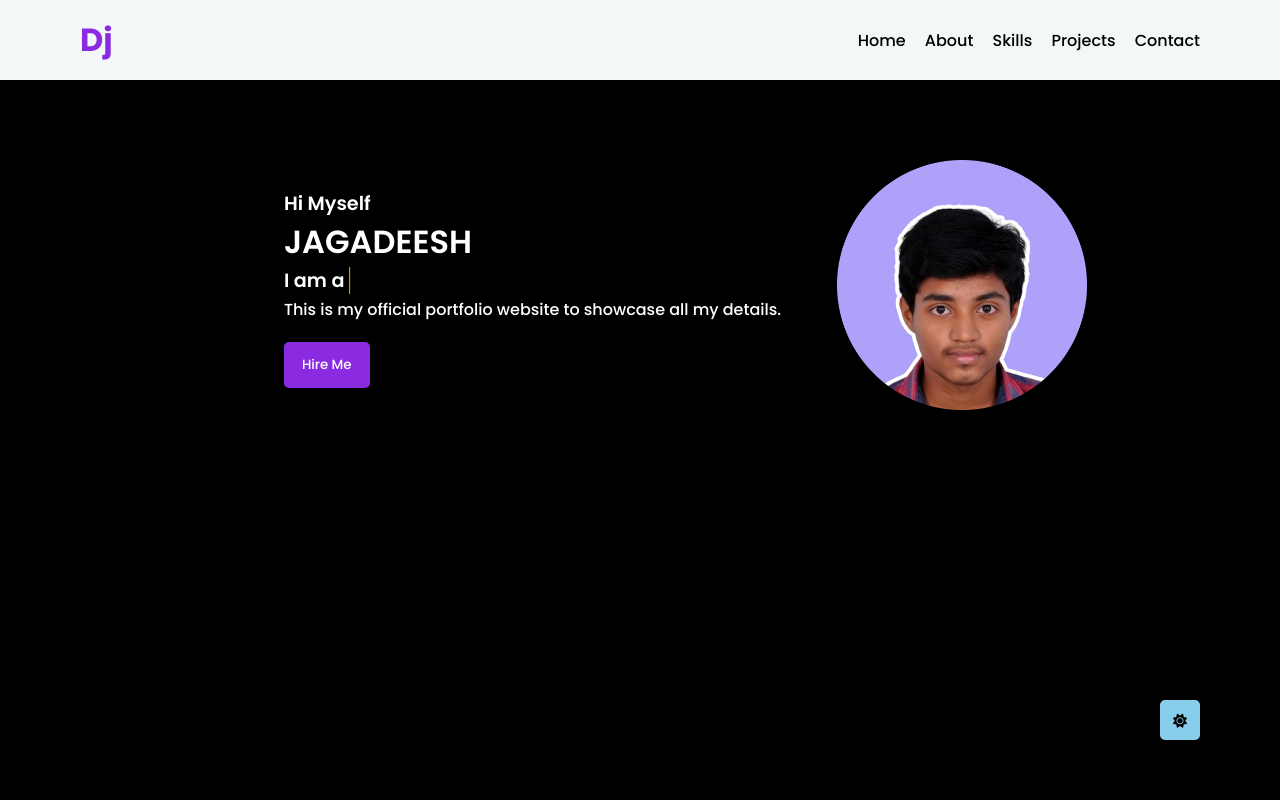
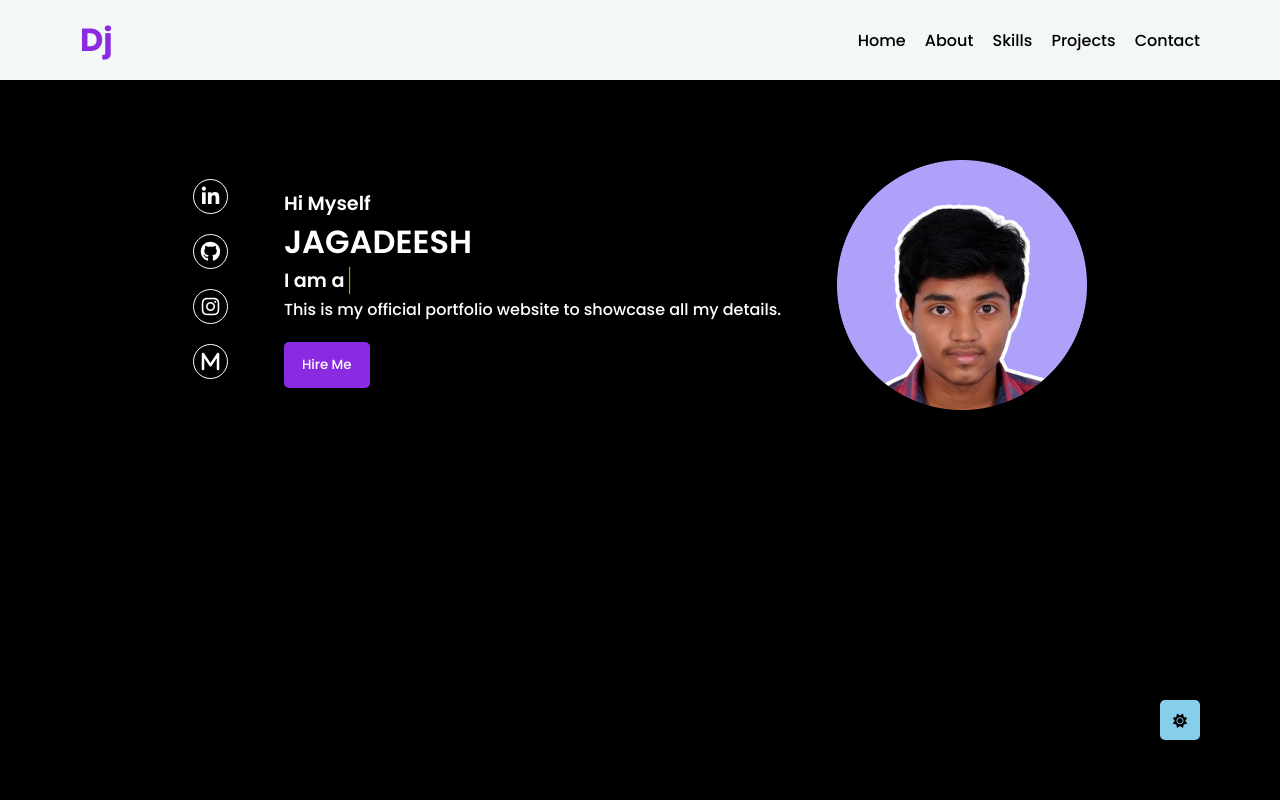
Before and after one commit to jagadeesh-dj/portfolio, a plain HTML site: page index.html in a window 1280 px wide. Both pictures are taken after a click on the element 1180 px from the left and 720 px from the top of the page. Shown: the top 800 px of the page. Drawn offline with Linux system fonts and the light colour scheme.

Commit message:
first commit

```diff
--- a/index.html
+++ b/index.html
@@ -39,7 +39,7 @@
     </div> -->
     <section id="home">
         <div class="profile">
-            <div class="social-media">
+            <div class="social-media" id="togg">
                 <div>
                     <a href="https://www.linkedin.com/in/jagadeesh-d-7258b8296?utm_source=share&utm_campaign=share_via&utm_content=profile&utm_medium=android_app"><i class="fa-brands fa-linkedin-in fa-lg "></i></a>
 
@@ -467,9 +467,11 @@
     })
 
     let darks=document.querySelector('.fa-moon')
+    let socialmedia=document.querySelector('#togg')
     let mode=document.getElementById('theme')
     let root=document.querySelector(':root')
     mode.addEventListener('click',(e)=>{
+        socialmedia.classList.toggle('social-media2')
         console.log('clicked')
         darks.classList.toggle('fa-moon')
         darks.classList.toggle('fa-sun')
--- a/styles.css
+++ b/styles.css
@@ -134,7 +134,7 @@ header{
     /* background: red; */
     width: 35px;
     height: 35px;
-    border: 1px solid  black;
+    border: 1px solid black;
     border-radius: 50%;
 }
 .social-media div a{
@@ -147,6 +147,30 @@ header{
     background-color: blueviolet;
 }
 
+
+
+.social-media2 div a{
+    cursor: pointer;
+    position: relative;
+    display: flex;
+    justify-content: center;
+    align-items: center;
+    margin-bottom: 20px;
+    /* background: red; */
+    width: 35px;
+    height: 35px;
+    border: 1px solid  white;
+    border-radius: 50%;
+}
+.social-media2 div a{
+    color: white;
+}
+
+.social-media2 div a:hover{
+    position: relative;
+    color: white;
+    background-color: blueviolet;
+}
 /*  about page properties */
 
 .aboutme{
```
